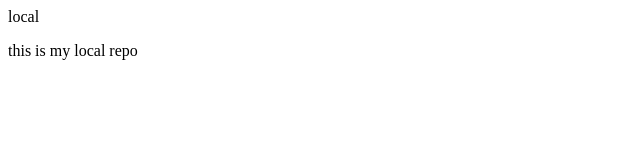
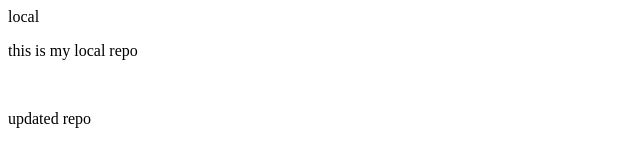
Before and after one commit to ravireddy347/localrepo, a plain HTML site: page index.html in a window 1280 px wide. Shown: the whole page, without its empty margins (0-640 px from the left). Drawn offline with Linux system fonts and the light colour scheme.

Commit message:
updated repo

```diff
--- a/index.html
+++ b/index.html
@@ -1,3 +1,5 @@
       <h> local </h>
 
 <p> this is my local repo </p>
+ <br>
+ <p> updated repo </p>
```
Also changed, not shown: 1 other file.
